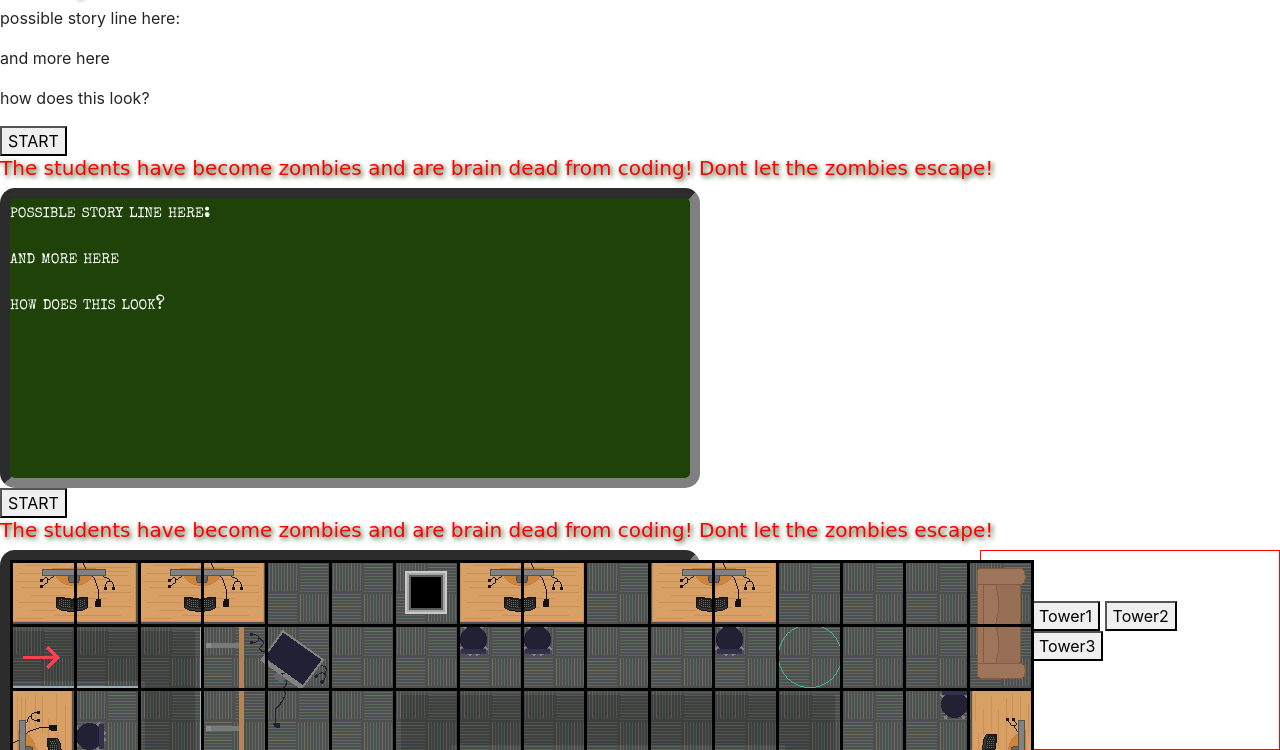
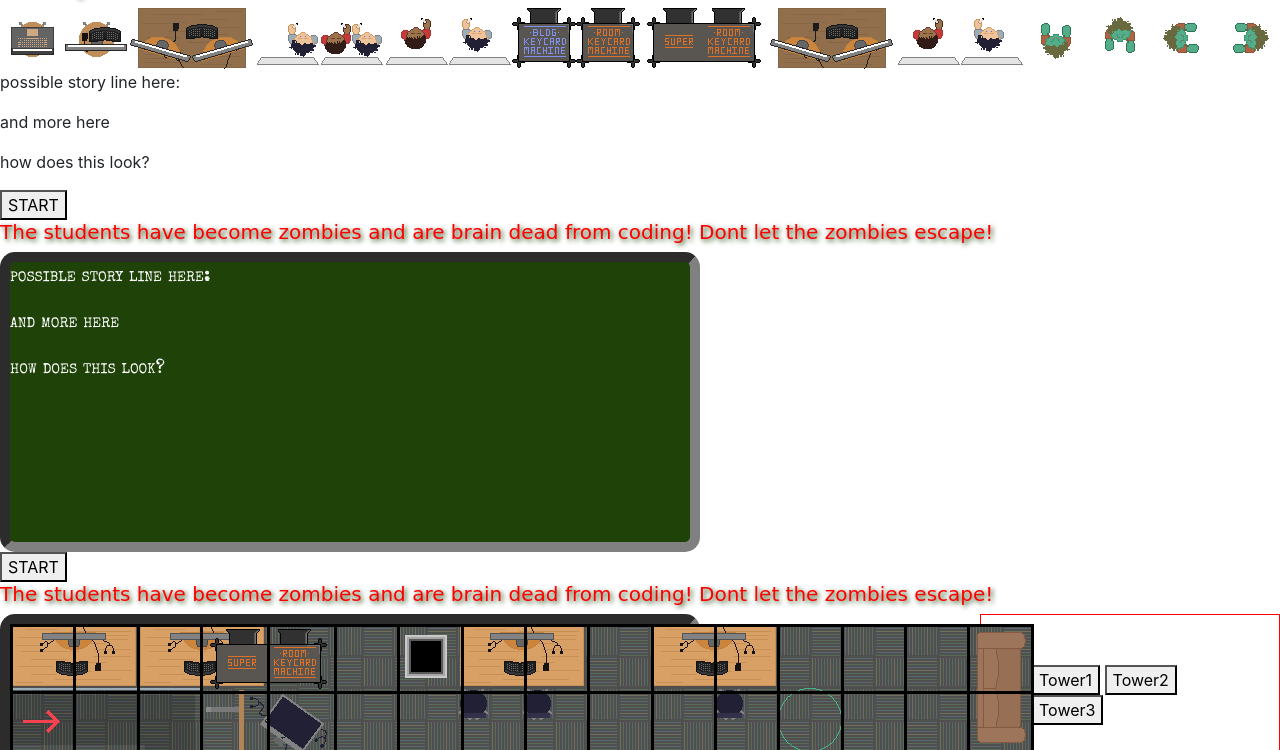
Before and after one commit to lillianTheuma/towerDefense, a website built with webpack: page src/index.html in a window 1280 px wide. Shown: the part 50-800 px from the top of the page. Built offline with nearby package versions, Linux system fonts and the light colour scheme; a web font is replaced by a local one.

Commit message:
begin sprite display tests

```diff
--- a/src/index.html
+++ b/src/index.html
@@ -10,6 +10,8 @@
 
     <h1><span class="ZombieFont">Keep the Zombies Contained!</span></h1>
 
+
+    <div class="spriteDump"></div>
 
     <p>possible story line here:</p>
     <p>and more here</p>
@@ -47,10 +49,10 @@
   <table id="Table_01" width="1024" height="768" border="0" cellpadding="0" cellspacing="0">
     	<tr>
     		<td id="testSquare"></td>
-    		<td></td>
-    		<td></td>
-    		<td></td>
-    		<td></td>
+    		<td id="0x1"></td>
+    		<td id="0x2"></td>
+    		<td id="0x3"></td>
+    		<td id="0x4"></td>
     		<td></td>
     		<td></td>
     		<td></td>
--- a/src/main.js
+++ b/src/main.js
@@ -9,6 +9,118 @@ import GameState from './gameState.js';
 import Brain from './img/brain.png';
 import Jail from './img/jail2.jpeg';
 import GameOver from './img/gameOver.jpg';
+
+// Importing Game Graphics -------------------------------
+import tower1_t1 from './img/gameAssets/tower1_tier1.png';
+import tower1_t2 from './img/gameAssets/tower1_tier2.png';
+import tower1_t3 from './img/gameAssets/tower1_tier3.png';
+
+import tower2_t1 from './img/gameAssets/tower2_tier1.png';
+import tower2_t2 from './img/gameAssets/tower2_tier2.png';
+import tower2_t3 from './img/gameAssets/tower2_tier3.png';
+
+import tower3_t1 from './img/gameAssets/tower3_tier1.png';
+import tower3_t2 from './img/gameAssets/tower3_tier2.png';
+import tower3_t3 from './img/gameAssets/tower3_tier3.png';
+
+import zombieUp from './img/gameAssets/zombieU.png';
+import zombieDown from './img/gameAssets/zombieD.png';
+import zombieLeft from './img/gameAssets/zombieL.png';
+import zombieRight from './img/gameAssets/zombieR.png';
+
+import tower1_t3L from './img/gameAssets/tower1_tier3L.png';
+import tower1_t3R from './img/gameAssets/tower1_tier3R.png';
+
+import tower2_t3L from './img/gameAssets/tower2_tier3L.png';
+import tower2_t3R from './img/gameAssets/tower2_tier3R.png';
+
+import tower3_t3L from './img/gameAssets/tower3_tier3L.png';
+import tower3_t3R from './img/gameAssets/tower3_tier3R.png';
+
+// Make IMG Tags----------------------
+const sprite_tower1_t1 = new Image();
+const sprite_tower1_t2 = new Image();
+const sprite_tower1_t3 = new Image();
+
+const sprite_tower2_t1 = new Image();
+const sprite_tower2_t2 = new Image();
+const sprite_tower2_t3 = new Image();
+
+const sprite_tower3_t1 = new Image();
+const sprite_tower3_t2 = new Image();
+const sprite_tower3_t3 = new Image();
+
+const sprite_tower1_t3L = new Image();
+const sprite_tower1_t3R = new Image();
+const sprite_tower2_t3L = new Image();
+const sprite_tower2_t3R = new Image();
+const sprite_tower3_t3L = new Image();
+const sprite_tower3_t3R = new Image();
+
+
+const sprite_zombieUp = new Image();
+const sprite_zombieDown = new Image();
+const sprite_zombieLeft = new Image();
+const sprite_zombieRight = new Image();
+
+// Set URLs --------------------------
+sprite_tower1_t1.src = tower1_t1;
+sprite_tower1_t2.src = tower1_t2;
+sprite_tower1_t3.src = tower1_t3;
+
+sprite_tower2_t1.src = tower2_t1;
+sprite_tower2_t2.src = tower2_t2;
+sprite_tower2_t3.src = tower2_t3;
+
+sprite_tower3_t1.src = tower3_t1;
+sprite_tower3_t2.src = tower3_t2;
+sprite_tower3_t3.src = tower3_t3;
+
+sprite_tower1_t3L.src = tower1_t3L;
+sprite_tower1_t3R.src = tower1_t3R;
+sprite_tower2_t3L.src = tower2_t3L;
+sprite_tower2_t3R.src = tower2_t3R;
+sprite_tower3_t3L.src = tower3_t3L;
+sprite_tower3_t3R.src = tower3_t3R;
+
+sprite_zombieUp.src = zombieUp;
+sprite_zombieDown.src = zombieDown;
+sprite_zombieLeft.src = zombieLeft;
+sprite_zombieRight.src = zombieRight;
+// -------------------------------------------------------
+
+$(".spriteDump").append(sprite_tower1_t1);
+$(".spriteDump").append(sprite_tower1_t2);
+$(".spriteDump").append(sprite_tower1_t3);
+
+$(".spriteDump").append(sprite_tower2_t1);
+$(".spriteDump").append(sprite_tower2_t2);
+$(".spriteDump").append(sprite_tower2_t3);
+
+$(".spriteDump").append(sprite_tower3_t1);
+$(".spriteDump").append(sprite_tower3_t2);
+$(".spriteDump").append(sprite_tower3_t3);
+
+$(".spriteDump").append(sprite_tower1_t3L);
+$(".spriteDump").append(sprite_tower1_t3R);
+
+$(".spriteDump").append(sprite_tower2_t3L);
+$(".spriteDump").append(sprite_tower2_t3R);
+
+$(".spriteDump").append(sprite_tower3_t3L);
+$(".spriteDump").append(sprite_tower3_t3R);
+
+$(".spriteDump").append(sprite_zombieUp);
+$(".spriteDump").append(sprite_zombieDown);
+$(".spriteDump").append(sprite_zombieRight);
+$(".spriteDump").append(sprite_zombieLeft);
+
+// Testing putting a sprite on the grid
+
+$("#0x1").html(sprite_tower3_t3L);
+$("#0x2").html(sprite_tower3_t3R);
+$("#0x3").html(sprite_tower3_t3L);
+$("#0x4").html(sprite_tower3_t3R);
 
 
 $(document).ready(function() {
--- a/src/styles.css
+++ b/src/styles.css
@@ -66,7 +66,7 @@ background-image: url('img/gameOver.jpg');
 
 
 td {
-  width: 64;
-  height: 64;
+  width: 64px;
+  height: 64px;
   border: solid black;
 }
```
Also changed, not shown: src/img/gameAssets/tower1_tier3L.png (added), src/img/gameAssets/tower1_tier3R.png (added), src/img/gameAssets/tower2_tier3L.png (added), src/img/gameAssets/tower2_tier3R.png (added), src/img/gameAssets/tower3_tier3L.png (added), src/img/gameAssets/tower3_tier3R.png (added).
